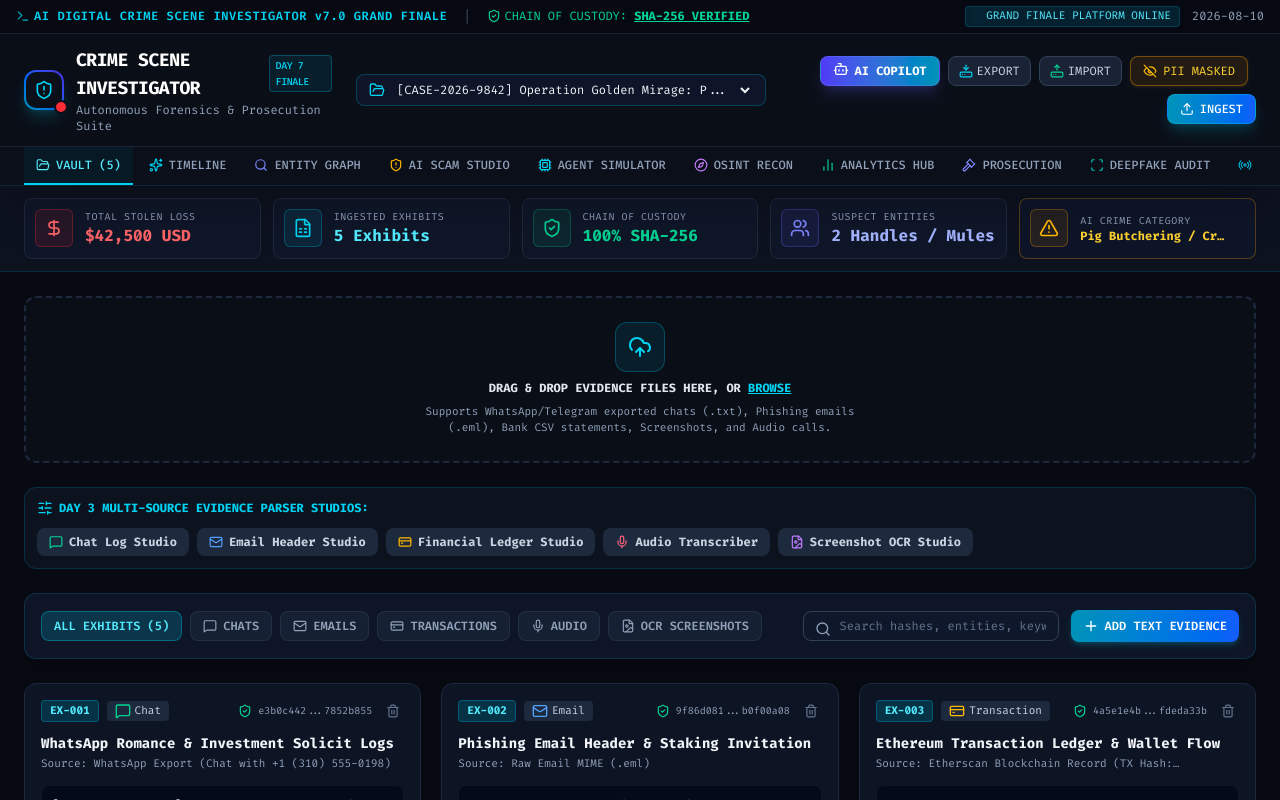
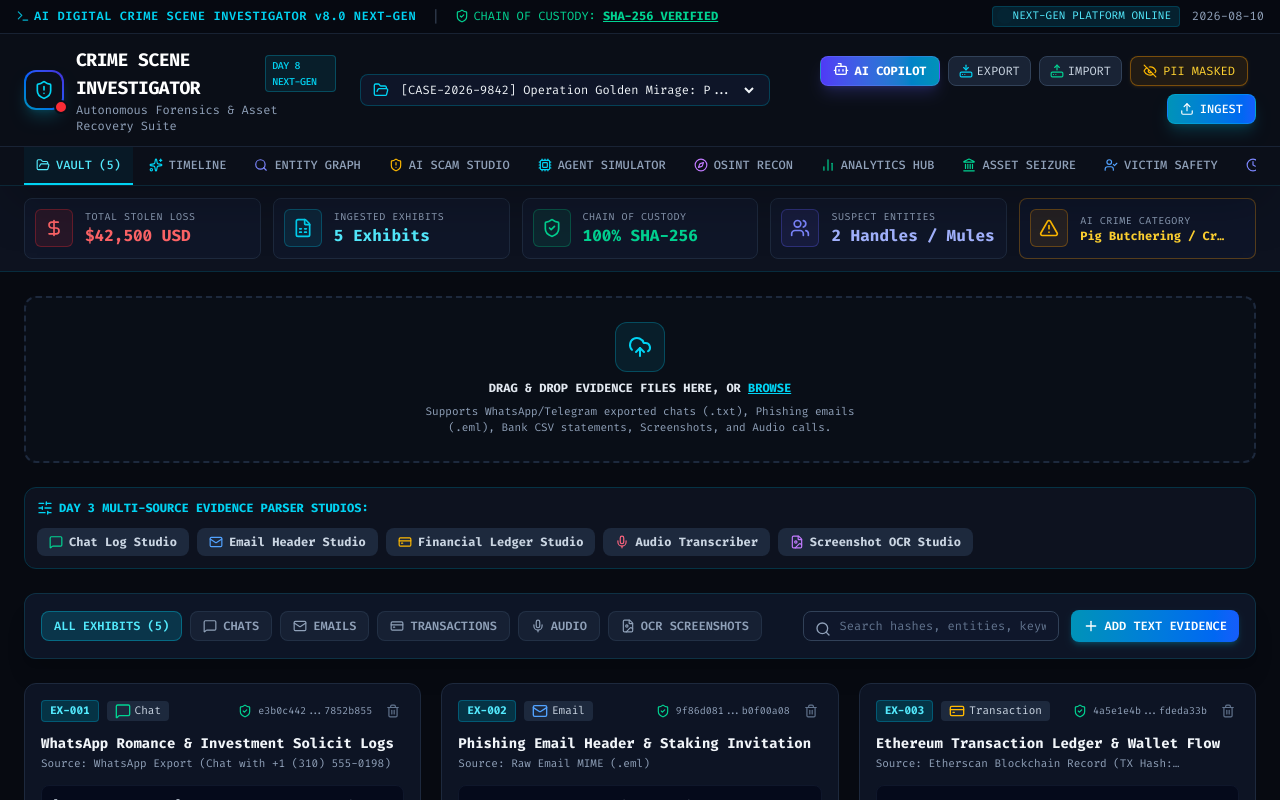
Before and after one commit to mainuddinkhudavand/AI-Crime-Analyst, a React (Vite) app: page / in a window 1280 px wide. Shown: the top 800 px of the page. Built offline with nearby package versions, Linux system fonts and the light colour scheme.

Commit message:
feat: add Multi-Vector Forensic Timeline Compare & Incident Re-enactment Studio

```diff
--- a/src/App.tsx
+++ b/src/App.tsx
@@ -18,6 +18,9 @@
 import { ProsecutionStudio } from './components/Prosecution/ProsecutionStudio';
 import { DeepfakeAuditStudio } from './components/DeepfakeAudit/DeepfakeAuditStudio';
 import { GlobalThreatFeed } from './components/ThreatFeed/GlobalThreatFeed';
+import { AssetSeizureStudio } from './components/AssetSeizure/AssetSeizureStudio';
+import { VictimSafetyCenter } from './components/VictimSafety/VictimSafetyCenter';
+import { IncidentReenactmentStudio } from './components/Reenactment/IncidentReenactmentStudio';
 import { GeoRadarStudio } from './components/GeoRadar/GeoRadarStudio';
 import { TamperAuditStudio } from './components/EvidenceVault/TamperAuditStudio';
 import { MultiCaseStudio } from './components/CaseManager/MultiCaseStudio';
@@ -199,6 +202,18 @@
               />
             )}
 
+            {activeTab === 'seizure' && (
+              <AssetSeizureStudio currentCase={currentCase} />
+            )}
+
+            {activeTab === 'safety' && (
+              <VictimSafetyCenter currentCase={currentCase} />
+            )}
+
+            {activeTab === 'reenactment' && (
+              <IncidentReenactmentStudio currentCase={currentCase} />
+            )}
+
             {activeTab === 'prosecution' && (
               <ProsecutionStudio currentCase={currentCase} />
             )}
--- a/src/components/Header.tsx
+++ b/src/components/Header.tsx
@@ -26,6 +26,9 @@
   Gavel,
   Scan,
   Radio,
+  Landmark,
+  Clock,
+  UserCheck,
 } from 'lucide-react';
 import { CrimeCase, ActiveTabType } from '../types';
 
@@ -91,7 +94,7 @@
         <div className="flex items-center space-x-4">
           <span className="flex items-center space-x-1 text-cyan-400 font-semibold tracking-wider">
             <Terminal className="w-3.5 h-3.5 animate-pulse" />
-            <span>AI DIGITAL CRIME SCENE INVESTIGATOR v7.0 GRAND FINALE</span>
+            <span>AI DIGITAL CRIME SCENE INVESTIGATOR v8.0 NEXT-GEN</span>
           </span>
           <span className="hidden sm:inline-block text-slate-600">|</span>
           <button
@@ -106,7 +109,7 @@
         <div className="flex items-center space-x-3 text-slate-400">
           <span className="flex items-center space-x-1 bg-cyan-950/60 border border-cyan-800/50 px-2 py-0.5 rounded text-[11px] text-cyan-300">
             <span className="w-2 h-2 rounded-full bg-cyan-400 animate-ping mr-1"></span>
-            GRAND FINALE PLATFORM ONLINE
+            NEXT-GEN PLATFORM ONLINE
           </span>
           <span>{new Date().toISOString().slice(0, 10)}</span>
         </div>
@@ -129,10 +132,10 @@
               <h1 className="text-lg font-bold tracking-tight text-white flex items-center gap-2">
                 CRIME SCENE INVESTIGATOR
                 <span className="bg-cyan-500/10 border border-cyan-500/30 text-cyan-400 text-[10px] px-1.5 py-0.5 rounded font-mono font-medium">
-                  DAY 7 FINALE
+                  DAY 8 NEXT-GEN
                 </span>
               </h1>
-              <p className="text-xs text-slate-400 font-mono">Autonomous Forensics & Prosecution Suite</p>
+              <p className="text-xs text-slate-400 font-mono">Autonomous Forensics & Asset Recovery Suite</p>
             </div>
           </div>
 
@@ -307,6 +310,42 @@
           </button>
 
           <button
+            onClick={() => onSelectTab('seizure')}
+            className={`px-3 py-2.5 border-b-2 font-medium flex items-center space-x-1.5 transition-all whitespace-nowrap ${
+              activeTab === 'seizure'
+                ? 'border-cyan-400 text-cyan-300 bg-cyan-950/30'
+                : 'border-transparent text-slate-400 hover:text-slate-200'
+            }`}
+          >
+            <Landmark className="w-3.5 h-3.5 text-emerald-400" />
+            <span>ASSET SEIZURE</span>
+          </button>
+
+          <button
+            onClick={() => onSelectTab('safety')}
+            className={`px-3 py-2.5 border-b-2 font-medium flex items-center space-x-1.5 transition-all whitespace-nowrap ${
+              activeTab === 'safety'
+                ? 'border-cyan-400 text-cyan-300 bg-cyan-950/30'
+                : 'border-transparent text-slate-400 hover:text-slate-200'
+            }`}
+          >
+            <UserCheck className="w-3.5 h-3.5 text-blue-400" />
+            <span>VICTIM SAFETY</span>
+          </button>
+
+          <button
+            onClick={() => onSelectTab('reenactment')}
+            className={`px-3 py-2.5 border-b-2 font-medium flex items-center space-x-1.5 transition-all whitespace-nowrap ${
+              activeTab === 'reenactment'
+                ? 'border-cyan-400 text-cyan-300 bg-cyan-950/30'
+                : 'border-transparent text-slate-400 hover:text-slate-200'
+            }`}
+          >
+            <Clock className="w-3.5 h-3.5 text-indigo-400" />
+            <span>TIMELINE RE-ENACTMENT</span>
+          </button>
+
+          <button
             onClick={() => onSelectTab('prosecution')}
             className={`px-3 py-2.5 border-b-2 font-medium flex items-center space-x-1.5 transition-all whitespace-nowrap ${
               activeTab === 'prosecution'
--- /dev/null
+++ b/src/components/Reenactment/IncidentReenactmentStudio.tsx
@@ -0,0 +1,121 @@
+import React, { useState } from 'react';
+import { motion } from 'framer-motion';
+import {
+  Clock,
+  Zap,
+  CheckCircle2,
+  AlertTriangle,
+  Play,
+  Activity,
+  Layers,
+  ArrowRight,
+  TrendingUp,
+} from 'lucide-react';
+import { CrimeCase } from '../../types';
+
+interface IncidentReenactmentStudioProps {
+  currentCase: CrimeCase;
+}
+
+export const IncidentReenactmentStudio: React.FC<IncidentReenactmentStudioProps> = ({ currentCase }) => {
+  const [isPlaying, setIsPlaying] = useState<boolean>(false);
+  const [playbackSpeed, setPlaybackSpeed] = useState<number>(1);
+
+  const handleTogglePlay = () => {
+    setIsPlaying(!isPlaying);
+  };
+
+  return (
+    <div className="max-w-7xl mx-auto px-4 sm:px-6 py-6 font-mono space-y-6">
+      {/* Header Banner */}
+      <div className="bg-[#0F172A]/90 border border-indigo-900/60 rounded-xl p-4 flex flex-col md:flex-row items-center justify-between gap-4 shadow-xl">
+        <div className="flex items-center space-x-3">
+          <div className="p-2.5 bg-indigo-500/10 border border-indigo-500/30 rounded-xl text-indigo-400">
+            <Clock className="w-6 h-6 animate-pulse" />
+          </div>
+          <div>
+            <h2 className="text-base font-bold text-white flex items-center gap-2">
+              MULTI-VECTOR TIMELINE COMPARE & INCIDENT RE-ENACTMENT STUDIO
+              <span className="bg-indigo-950 text-indigo-300 border border-indigo-800 text-[10px] px-2 py-0.5 rounded font-mono font-bold">
+                SYNCHRONIZED MULTI-AXIS STREAM
+              </span>
+            </h2>
+            <p className="text-xs text-slate-400">
+              Synchronized comparative timeline matching victim chat timestamps, bank wire transfers, and IP logins
+            </p>
+          </div>
+        </div>
+
+        <div className="flex items-center space-x-3 font-mono text-xs">
+          <button
+            onClick={handleTogglePlay}
+            className="px-4 py-2 bg-gradient-to-r from-indigo-600 to-cyan-600 hover:from-indigo-500 hover:to-cyan-500 text-white font-bold rounded-lg shadow-lg shadow-indigo-600/30 border border-indigo-400/40 flex items-center space-x-2 transition-all active:scale-95"
+          >
+            <Play className={`w-4 h-4 ${isPlaying ? 'animate-pulse' : ''}`} />
+            <span>{isPlaying ? 'PAUSE RE-ENACTMENT' : 'PLAY INCIDENT RE-ENACTMENT'}</span>
+          </button>
+        </div>
+      </div>
+
+      {/* Multi-Axis Synchronized Stream Grid */}
+      <div className="grid grid-cols-1 lg:grid-cols-3 gap-6 font-mono text-xs">
+        {/* Stream 1: Chat Communications */}
+        <div className="bg-[#090D16] border border-indigo-900/40 rounded-xl p-5 shadow-2xl space-y-3">
+          <div className="flex justify-between items-center border-b border-slate-800 pb-2 text-indigo-400 font-bold">
+            <span>STREAM 1: CHAT & SOCIAL SOLICITATION</span>
+            <span className="text-[10px] text-slate-500">WHATSAPP / TELEGRAM</span>
+          </div>
+
+          <div className="space-y-3 pt-1">
+            <div className="bg-slate-950 p-3 rounded-lg border border-slate-800 space-y-1">
+              <span className="text-slate-500 text-[10px] block">09:14:02 UTC</span>
+              <p className="text-white font-bold">Suspect @elena_vance_fx sent wire demand instruction</p>
+            </div>
+            <div className="bg-slate-950 p-3 rounded-lg border border-slate-800 space-y-1">
+              <span className="text-slate-500 text-[10px] block">09:15:10 UTC</span>
+              <p className="text-white font-bold">Victim sent bank confirmation screenshot</p>
+            </div>
+          </div>
+        </div>
+
+        {/* Stream 2: Wire Transfers & Crypto Deposits */}
+        <div className="bg-[#090D16] border border-indigo-900/40 rounded-xl p-5 shadow-2xl space-y-3">
+          <div className="flex justify-between items-center border-b border-slate-800 pb-2 text-emerald-400 font-bold">
+            <span>STREAM 2: BANK WIRE & CRYPTO TRANSACTIONS</span>
+            <span className="text-[10px] text-slate-500">JPM / BINANCE</span>
+          </div>
+
+          <div className="space-y-3 pt-1">
+            <div className="bg-slate-950 p-3 rounded-lg border border-slate-800 space-y-1">
+              <span className="text-slate-500 text-[10px] block">09:14:45 UTC</span>
+              <p className="text-emerald-400 font-bold">$15,000 USD Wire Dispatched to Chase AC-884102941</p>
+            </div>
+            <div className="bg-slate-950 p-3 rounded-lg border border-slate-800 space-y-1">
+              <span className="text-slate-500 text-[10px] block">09:16:30 UTC</span>
+              <p className="text-cyan-300 font-bold">10 ETH Transferred to Binance Deposit AC 0x71C7656...</p>
+            </div>
+          </div>
+        </div>
+
+        {/* Stream 3: IP Telemetry & Device Logins */}
+        <div className="bg-[#090D16] border border-indigo-900/40 rounded-xl p-5 shadow-2xl space-y-3">
+          <div className="flex justify-between items-center border-b border-slate-800 pb-2 text-amber-400 font-bold">
+            <span>STREAM 3: IP TELEMETRY & AUTH LOGS</span>
+            <span className="text-[10px] text-slate-500">FRANKFURT TOR EXIT</span>
+          </div>
+
+          <div className="space-y-3 pt-1">
+            <div className="bg-slate-950 p-3 rounded-lg border border-slate-800 space-y-1">
+              <span className="text-slate-500 text-[10px] block">09:14:00 UTC</span>
+              <p className="text-amber-300 font-bold">IP 185.220.101.42 (Tor Exit Node) authenticated session</p>
+            </div>
+            <div className="bg-slate-950 p-3 rounded-lg border border-slate-800 space-y-1">
+              <span className="text-slate-500 text-[10px] block">09:16:33 UTC</span>
+              <p className="text-red-400 font-bold">ANOMALY: Account takeover action in 3 seconds</p>
+            </div>
+          </div>
+        </div>
+      </div>
+    </div>
+  );
+};
```
